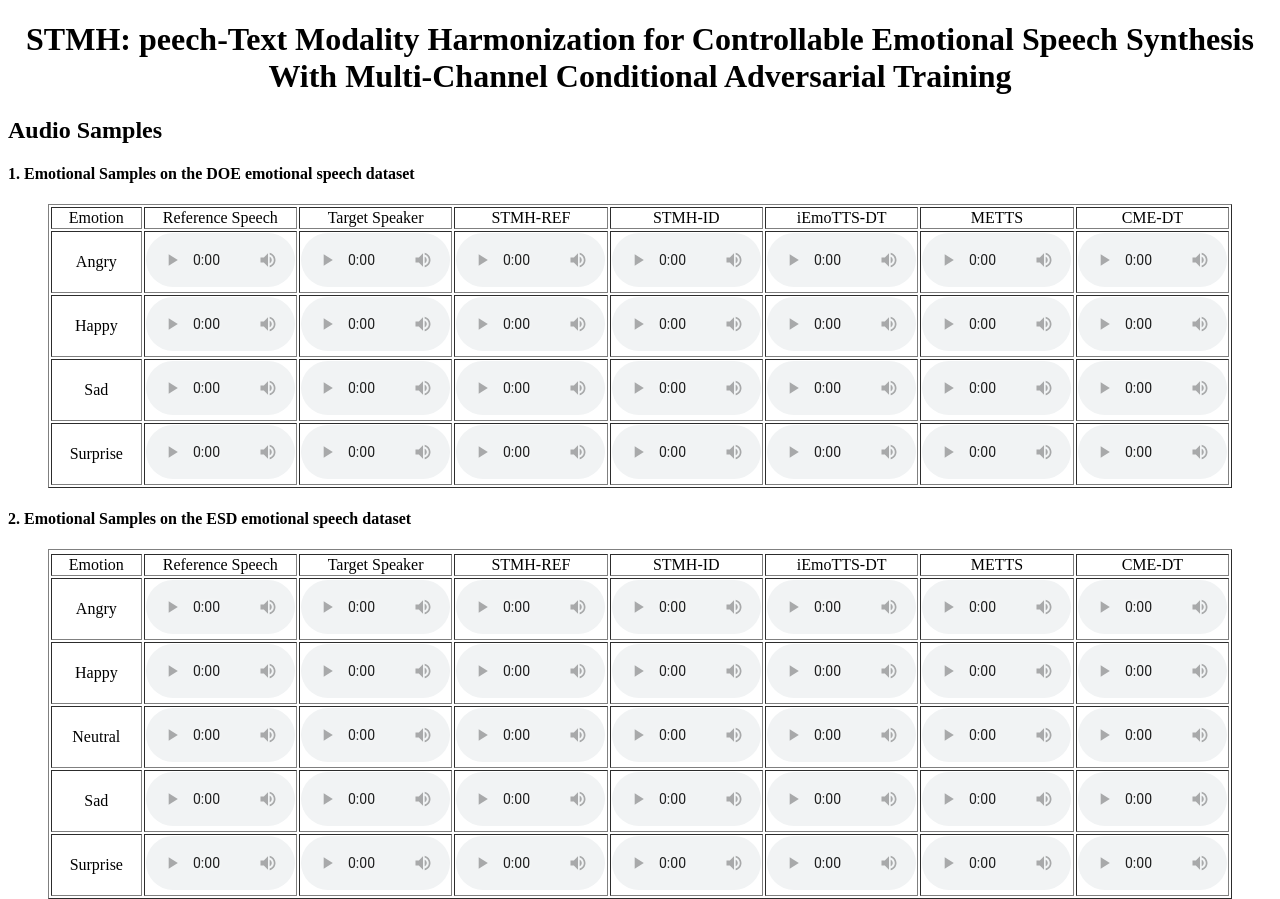
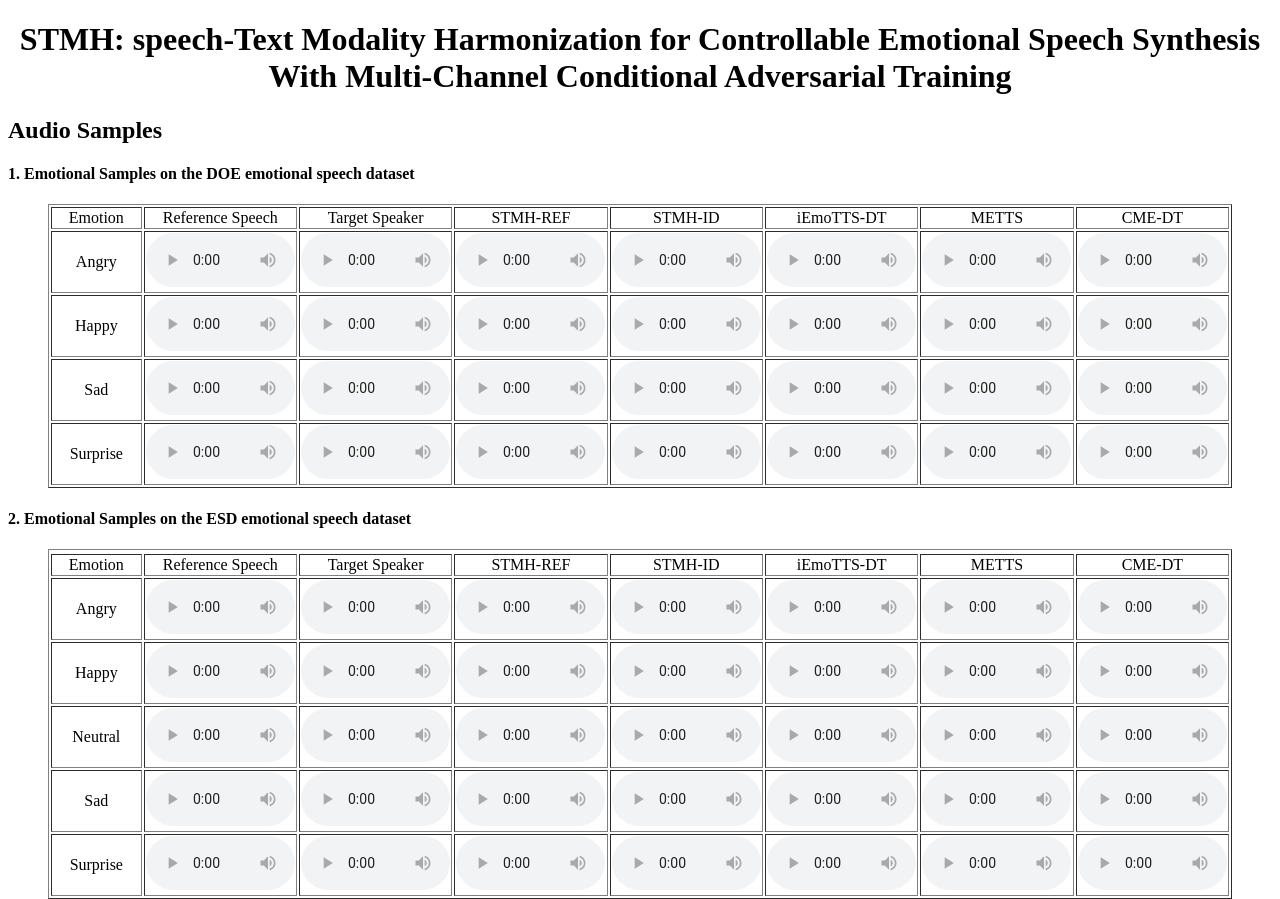
Before and after one commit to wownaoh9/MEDAF, a plain HTML site: page index.html in a window 1280 px wide. Shown: the top 899 px of the page. Drawn offline with Linux system fonts and the light colour scheme.

Commit message:
Update index.html_6.29

```diff
--- a/index.html
+++ b/index.html
@@ -6,7 +6,7 @@
 </head>
 <body>
     <h1 style="text-align: center;">
-      STMH: peech-Text Modality Harmonization for Controllable Emotional Speech Synthesis With Multi-Channel Conditional Adversarial Training
+      STMH: speech-Text Modality Harmonization for Controllable Emotional Speech Synthesis With Multi-Channel Conditional Adversarial Training
     </h1>
     <!-- <h2 style="text-align: left; font-weight: bold;">Abstract</h2>
         Despite rapid advances in the field of emotional text-to-speech
```
